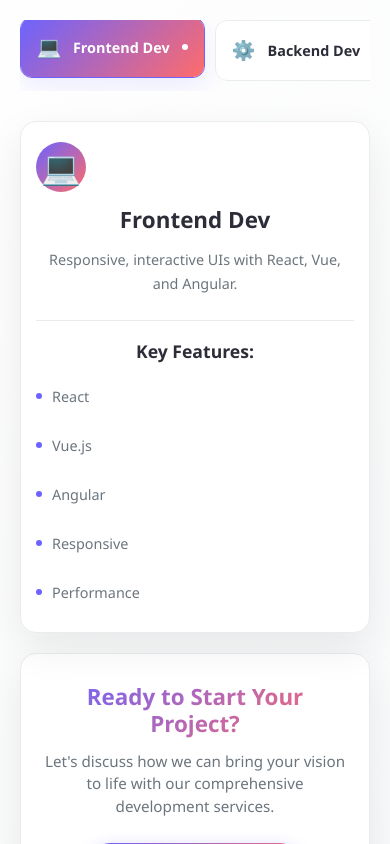
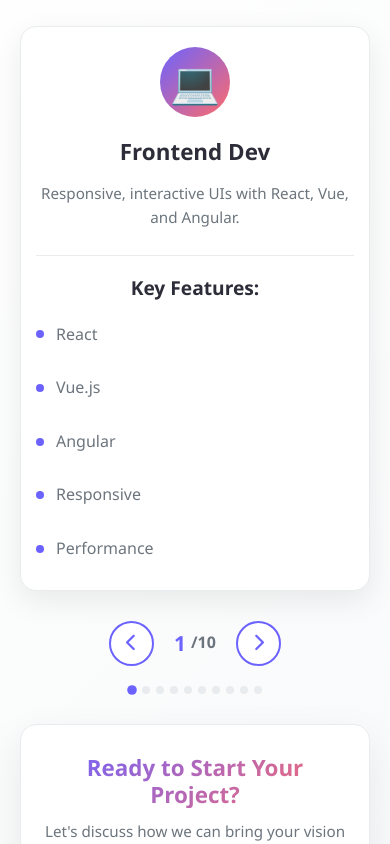
Before and after one commit to devinnovators01-arch/devInno, a React (Create React App) app: page / in a window 390 px wide. Shown: the part 3120-3964 px from the top of the page. Built offline with nearby package versions, Linux system fonts and the light colour scheme.

Commit message:
services & links update

```diff
--- a/src/components/Footer.js
+++ b/src/components/Footer.js
@@ -86,7 +86,7 @@ const Footer = () => {
                   aria-label="Your Email"
                   required
                 />
-                <button className="btn btn-primary" type="submit">
+                <button className="btn btn-primary" type="submit" style={{ width: "50%" }}>
                   <i className="bi bi-send"></i>
                 </button>
               </div>
--- a/src/components/Services.js
+++ b/src/components/Services.js
@@ -50,6 +50,24 @@ const Services = () => {
       description: "Expert advice on tech stack and digital strategy.",
       icon: "💡",
       features: ["Architecture", "Strategy", "Code Review", "Best Practices", "Scalability"]
+    },
+    {
+      title: "Social Media Marketing",
+      description: "Organic & paid campaigns, branding, and influencer marketing.",
+      icon: "📢",
+      features: ["Organic Campaigns", "Paid Advertising", "Political Marketing", "Corporate Branding", "Influencer Marketing"]
+    },
+    {
+      title: "Business Development",
+      description: "Strategic growth consulting and market expansion solutions.",
+      icon: "📈",
+      features: ["Strategic Consulting", "Sales Support", "Market Expansion", "Lead Generation", "Growth Strategy"]
+    },
+    {
+      title: "Marketing Consultancy",
+      description: "Brand positioning, campaign strategy, and market research.",
+      icon: "🎯",
+      features: ["Brand Positioning", "Campaign Strategy", "Market Research", "Competitive Analysis", "ROI Optimization"]
     }
   ];
 
@@ -70,11 +88,11 @@ const Services = () => {
           <div className="header-divider"></div>
         </motion.div>
 
-        {/* Horizontal Services Navigation */}
-        <div className="services-horizontal">
+        {/* Desktop Layout */}
+        <div className="services-desktop">
           {/* Service Navigation */}
           <motion.div
-            className="service-navigation"
+            className="service-navigation-desktop"
             initial={{ opacity: 0, x: -50 }}
             animate={isInView ? { opacity: 1, x: 0 } : {}}
             transition={{ duration: 0.6, delay: 0.2 }}
@@ -82,12 +100,12 @@ const Services = () => {
             {services.map((service, index) => (
               <button
                 key={index}
-                className={`service-nav-item ${activeService === index ? 'active' : ''}`}
+                className={`service-nav-item-desktop ${activeService === index ? 'active' : ''}`}
                 onClick={() => setActiveService(index)}
               >
-                <div className="nav-icon">{service.icon}</div>
-                <span className="nav-title">{service.title}</span>
-                <div className="nav-indicator"></div>
+                <div className="nav-icon-desktop">{service.icon}</div>
+                <span className="nav-title-desktop">{service.title}</span>
+                <div className="nav-indicator-desktop"></div>
               </button>
             ))}
           </motion.div>
@@ -128,6 +146,70 @@ const Services = () => {
           </motion.div>
         </div>
 
+        {/* Mobile Layout */}
+        <div className="services-mobile">
+          <div className="mobile-service-content">
+            <div className="service-icon-large-mobile">
+              {services[activeService].icon}
+            </div>
+            <h2 className="service-title-mobile">
+              {services[activeService].title}
+            </h2>
+            <p className="service-description-mobile">
+              {services[activeService].description}
+            </p>
+
+            <div className="service-features-mobile">
+              <h4 className="features-title-mobile">Key Features:</h4>
+              <div className="features-list-mobile">
+                {services[activeService].features.map((feature, index) => (
+                  <div key={index} className="feature-item-mobile">
+                    <div className="feature-dot-mobile"></div>
+                    <span>{feature}</span>
+                  </div>
+                ))}
+              </div>
+            </div>
+          </div>
+
+          {/* Mobile Navigation */}
+          <div className="mobile-navigation">
+            <div className="mobile-nav-buttons">
+              <button
+                className="nav-arrow prev"
+                onClick={() => setActiveService(activeService === 0 ? services.length - 1 : activeService - 1)}
+                aria-label="Previous service"
+              >
+                <i className="fas fa-chevron-left"></i>
+              </button>
+
+              <div className="mobile-service-info">
+                <span className="current-service">{activeService + 1}</span>
+                <span className="service-count">/{services.length}</span>
+              </div>
+
+              <button
+                className="nav-arrow next"
+                onClick={() => setActiveService(activeService === services.length - 1 ? 0 : activeService + 1)}
+                aria-label="Next service"
+              >
+                <i className="fas fa-chevron-right"></i>
+              </button>
+            </div>
+
+            <div className="mobile-service-indicators">
+              {services.map((_, index) => (
+                <button
+                  key={index}
+                  className={`mobile-indicator ${activeService === index ? 'active' : ''}`}
+                  onClick={() => setActiveService(index)}
+                  aria-label={`Go to service ${index + 1}`}
+                ></button>
+              ))}
+            </div>
+          </div>
+        </div>
+
         {/* CTA Section */}
         <motion.div
           className="services-cta"
@@ -137,7 +219,7 @@ const Services = () => {
         >
           <h3 className="cta-title">Ready to Start Your Project?</h3>
           <p className="cta-description">
-            Let's discuss how we can bring your vision to life with our comprehensive development services.
+            Let's discuss how we can bring your vision to life with our comprehensive development and marketing services.
           </p>
           <motion.button
             className="cta-button"
--- a/src/components/TeamSection.js
+++ b/src/components/TeamSection.js
@@ -8,7 +8,7 @@ const TeamSection = () => {
   const teamMembers = [
     {
       name: "Nakul Gawande",
-      role: "Digital Marketing",
+      role: "Chief Supporter & Marketing Head",
       bio: "Digital marketing expert specializing in SEO, social media strategy, and online brand growth.",
       detailedBio: "Nakul is a results-driven digital marketing professional with expertise in SEO optimization, social media marketing, and digital advertising campaigns. He helps businesses establish strong online presence and drive measurable growth through data-driven strategies.",
       social: {
@@ -38,7 +38,7 @@ const TeamSection = () => {
       bio: "Mobile app developer specializing in cross-platform applications.",
       detailedBio: "Aditya is a skilled mobile app developer with expertise in React Native and Flutter. He creates performant, user-friendly mobile applications that work seamlessly across both iOS and Android platforms.",
       social: {
-        portfolio: "#",
+        portfolio: "https://aditya-yerokar-portfolio.vercel.app/",
         github: "#",
         linkedin: "#"
       },
--- a/src/css/services.css
+++ b/src/css/services.css
@@ -1,4 +1,4 @@
-/* services.css - Compact Horizontal Layout */
+/* services.css - Fixed Mobile Responsiveness */
 :root {
   --primary: #6c63ff;
   --secondary: #4d44db;
@@ -23,10 +23,10 @@
   padding: 0 20px;
 }
 
-/* Header Styles - More Compact */
+/* Header Styles */
 .services-header {
   text-align: center;
-  margin-bottom: 24px;
+  margin-bottom: 40px;
 }
 
 .services-main-title {
@@ -53,8 +53,8 @@
   border-radius: 2px;
 }
 
-/* Horizontal Layout - More Compact */
-.services-horizontal {
+/* Desktop Layout */
+.services-desktop {
   display: grid;
   grid-template-columns: 280px 1fr;
   gap: 40px;
@@ -62,16 +62,18 @@
   margin-bottom: 20px;
 }
 
-/* Service Navigation - More Compact */
-.service-navigation {
+/* Desktop Navigation */
+.service-navigation-desktop {
   display: flex;
   flex-direction: column;
   gap: 8px;
   position: sticky;
   top: 80px;
+  max-height: 500px;
+  overflow-y: auto;
 }
 
-.service-nav-item {
+.service-nav-item-desktop {
   display: flex;
   align-items: center;
   gap: 12px;
@@ -83,9 +85,11 @@
   transition: all 0.3s ease;
   position: relative;
   overflow: hidden;
+  width: 100%;
+  text-align: left;
 }
 
-.service-nav-item::before {
+.service-nav-item-desktop::before {
   content: '';
   position: absolute;
   top: 0;
@@ -97,43 +101,44 @@
   z-index: 0;
 }
 
-.service-nav-item:hover::before,
-.service-nav-item.active::before {
+.service-nav-item-desktop:hover::before,
+.service-nav-item-desktop.active::before {
   left: 0;
 }
 
-.service-nav-item:hover,
-.service-nav-item.active {
+.service-nav-item-desktop:hover,
+.service-nav-item-desktop.active {
   border-color: var(--primary);
   transform: translateX(8px);
   box-shadow: 0 8px 25px rgba(108, 99, 255, 0.12);
 }
 
-.nav-icon {
+.nav-icon-desktop {
   font-size: 1.4rem;
   z-index: 1;
   transition: all 0.3s ease;
 }
 
-.service-nav-item.active .nav-icon,
-.service-nav-item:hover .nav-icon {
+.service-nav-item-desktop.active .nav-icon-desktop,
+.service-nav-item-desktop:hover .nav-icon-desktop {
   transform: scale(1.05);
 }
 
-.nav-title {
+.nav-title-desktop {
   font-size: 0.95rem;
   font-weight: 600;
   color: var(--dark);
   z-index: 1;
   transition: all 0.3s ease;
+  flex: 1;
 }
 
-.service-nav-item.active .nav-title,
-.service-nav-item:hover .nav-title {
+.service-nav-item-desktop.active .nav-title-desktop,
+.service-nav-item-desktop:hover .nav-title-desktop {
   color: white;
 }
 
-.nav-indicator {
+.nav-indicator-desktop {
   width: 6px;
   height: 6px;
   background: var(--primary);
@@ -145,13 +150,13 @@
   z-index: 1;
 }
 
-.service-nav-item.active .nav-indicator {
+.service-nav-item-desktop.active .nav-indicator-desktop {
   opacity: 1;
   transform: scale(1);
   background: white;
 }
 
-/* Service Content Area - More Compact */
+/* Service Content Area */
 .service-content-area {
   background: white;
   border-radius: 16px;
@@ -198,7 +203,7 @@
   margin-bottom: 0;
 }
 
-/* Features - More Compact */
+/* Features */
 .service-features {
   border-top: 1.5px solid var(--light-gray);
   padding-top: 20px;
@@ -238,7 +243,169 @@
   font-weight: 500;
 }
 
-/* CTA Section - More Compact */
+/* Mobile Layout */
+.services-mobile {
+  display: none;
+  flex-direction: column;
+  gap: 30px;
+  margin-bottom: 30px;
+}
+
+.mobile-service-content {
+  background: white;
+  border-radius: 16px;
+  padding: 25px 20px;
+  box-shadow: 0 10px 30px rgba(0, 0, 0, 0.08);
+  border: 1px solid var(--light-gray);
+  text-align: center;
+}
+
+.service-icon-large-mobile {
+  font-size: 3rem;
+  width: 80px;
+  height: 80px;
+  display: flex;
+  align-items: center;
+  justify-content: center;
+  background: var(--gradient);
+  border-radius: 50%;
+  margin: 0 auto 20px auto;
+}
+
+.service-title-mobile {
+  font-size: 1.6rem;
+  font-weight: 700;
+  color: var(--dark);
+  margin-bottom: 15px;
+  line-height: 1.3;
+}
+
+.service-description-mobile {
+  font-size: 1rem;
+  color: var(--gray);
+  line-height: 1.6;
+  margin-bottom: 25px;
+}
+
+.service-features-mobile {
+  border-top: 1.5px solid var(--light-gray);
+  padding-top: 20px;
+}
+
+.features-title-mobile {
+  font-size: 1.2rem;
+  font-weight: 600;
+  color: var(--dark);
+  margin-bottom: 15px;
+}
+
+.features-list-mobile {
+  display: flex;
+  flex-direction: column;
+  gap: 12px;
+}
+
+.feature-item-mobile {
+  display: flex;
+  align-items: center;
+  gap: 12px;
+  padding: 8px 0;
+  justify-content: flex-start;
+}
+
+.feature-dot-mobile {
+  width: 8px;
+  height: 8px;
+  background: var(--primary);
+  border-radius: 50%;
+  flex-shrink: 0;
+}
+
+.feature-item-mobile span {
+  color: var(--gray);
+  font-size: 1rem;
+  font-weight: 500;
+  text-align: left;
+  flex: 1;
+}
+
+/* Mobile Navigation */
+.mobile-navigation {
+  display: flex;
+  flex-direction: column;
+  gap: 20px;
+  align-items: center;
+}
+
+.mobile-nav-buttons {
+  display: flex;
+  align-items: center;
+  gap: 20px;
+  justify-content: center;
+  width: 100%;
+}
+
+.nav-arrow {
+  width: 50px;
+  height: 50px;
+  border-radius: 50%;
+  border: 2px solid var(--primary);
+  background: white;
+  color: var(--primary);
+  display: flex;
+  align-items: center;
+  justify-content: center;
+  cursor: pointer;
+  transition: all 0.3s ease;
+  font-size: 1.2rem;
+}
+
+.nav-arrow:hover {
+  background: var(--primary);
+  color: white;
+  transform: scale(1.1);
+}
+
+.mobile-service-info {
+  display: flex;
+  align-items: center;
+  gap: 5px;
+  font-weight: 600;
+}
+
+.current-service {
+  font-size: 1.3rem;
+  color: var(--primary);
+}
+
+.service-count {
+  font-size: 1rem;
+  color: var(--gray);
+}
+
+.mobile-service-indicators {
+  display: flex;
+  gap: 8px;
+  justify-content: center;
+  flex-wrap: wrap;
+}
+
+.mobile-indicator {
+  width: 10px;
+  height: 10px;
+  border-radius: 50%;
+  border: none;
+  background: var(--light-gray);
+  cursor: pointer;
+  transition: all 0.3s ease;
+}
+
+.mobile-indicator.active {
+  background: var(--primary);
+  transform: scale(1.2);
+}
+
+/* CTA Section */
 .services-cta {
   text-align: center;
   background: white;
@@ -289,7 +456,7 @@
 
 /* Responsive Design */
 @media (max-width: 1024px) {
-  .services-horizontal {
+  .services-desktop {
     grid-template-columns: 250px 1fr;
     gap: 30px;
   }
@@ -301,7 +468,7 @@
 
 @media (max-width: 768px) {
   .services-section {
-    padding: 60px 0;
+    padding: 50px 0;
   }
 
   .services-main-title {
@@ -312,53 +479,14 @@
     font-size: 1.1rem;
   }
 
-  .services-horizontal {
-    grid-template-columns: 1fr;
-    gap: 30px;
+  /* Hide desktop layout on mobile */
+  .services-desktop {
+    display: none;
   }
 
-  .service-navigation {
-    position: static;
-    flex-direction: row;
-    overflow-x: auto;
-    padding-bottom: 10px;
-    gap: 10px;
-  }
-
-  .service-nav-item {
-    flex: 0 0 auto;
-    min-width: 160px;
-    padding: 14px 16px;
-  }
-
-  .service-nav-item:hover,
-  .service-nav-item.active {
-    transform: translateY(-3px);
-  }
-
-  .service-content-area {
-    padding: 25px 20px;
-    min-height: auto;
-  }
-
-  .service-icon-large {
-    font-size: 2.2rem;
-    width: 60px;
-    height: 60px;
-    margin-bottom: 15px;
-  }
-
-  .service-title {
-    font-size: 1.5rem;
-  }
-
-  .service-description {
-    font-size: 0.95rem;
-  }
-
-  .features-grid {
-    grid-template-columns: 1fr;
-    gap: 10px;
+  /* Show mobile layout */
+  .services-mobile {
+    display: flex;
   }
 
   .services-cta {
@@ -383,22 +511,28 @@
     font-size: 1rem;
   }
 
-  .service-content-area {
+  .mobile-service-content {
     padding: 20px 15px;
   }
 
-  .service-title {
+  .service-title-mobile {
     font-size: 1.4rem;
   }
 
-  .service-description {
-    font-size: 0.9rem;
+  .service-description-mobile {
+    font-size: 0.95rem;
   }
 
-  .service-icon-large {
-    font-size: 2rem;
-    width: 50px;
-    height: 50px;
+  .service-icon-large-mobile {
+    font-size: 2.5rem;
+    width: 70px;
+    height: 70px;
+  }
+
+  .nav-arrow {
+    width: 45px;
+    height: 45px;
+    font-size: 1.1rem;
   }
 
   .cta-title {
@@ -410,26 +544,57 @@
     font-size: 0.95rem;
   }
 
-  .nav-title {
+  .mobile-service-indicators {
+    gap: 6px;
+  }
+
+  .mobile-indicator {
+    width: 8px;
+    height: 8px;
+  }
+}
+
+@media (max-width: 360px) {
+  .container {
+    padding: 0 15px;
+  }
+
+  .mobile-service-content {
+    padding: 18px 12px;
+  }
+
+  .service-title-mobile {
+    font-size: 1.3rem;
+  }
+
+  .service-description-mobile {
     font-size: 0.9rem;
   }
 
-  .nav-icon {
-    font-size: 1.2rem;
+  .features-list-mobile {
+    gap: 10px;
+  }
+
+  .feature-item-mobile span {
+    font-size: 0.9rem;
   }
 }
 
-/* Scrollbar for navigation */
-.service-navigation::-webkit-scrollbar {
-  height: 4px;
+/* Desktop scrollbar styling */
+.service-navigation-desktop::-webkit-scrollbar {
+  width: 6px;
 }
 
-.service-navigation::-webkit-scrollbar-track {
+.service-navigation-desktop::-webkit-scrollbar-track {
   background: var(--light-gray);
-  border-radius: 2px;
+  border-radius: 3px;
 }
 
-.service-navigation::-webkit-scrollbar-thumb {
+.service-navigation-desktop::-webkit-scrollbar-thumb {
   background: var(--primary);
-  border-radius: 2px;
+  border-radius: 3px;
 }
+
+.service-navigation-desktop::-webkit-scrollbar-thumb:hover {
+  background: var(--secondary);
+}
```
Also changed, not shown: src/components/ContactSection.js (+5 -8 lines).
